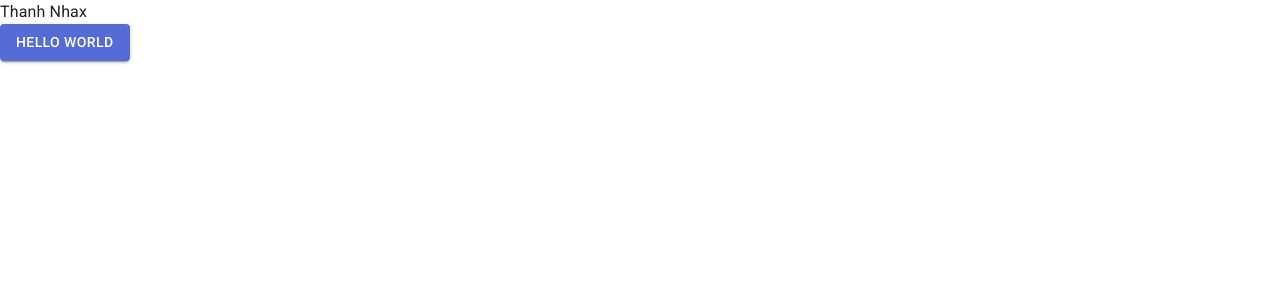
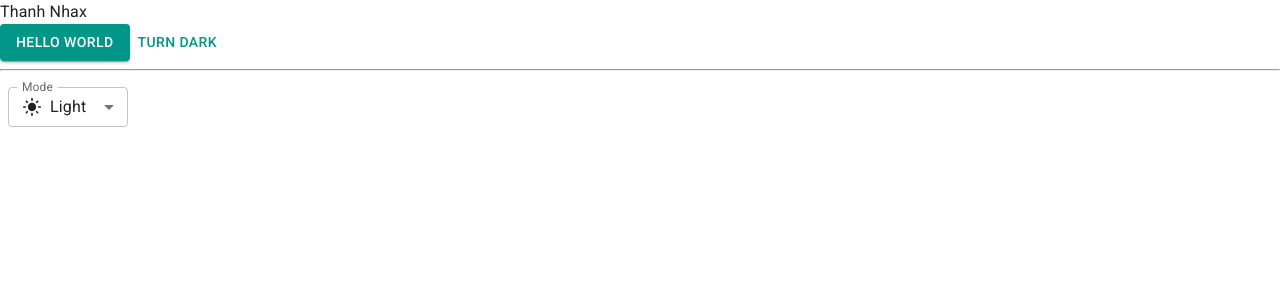
Before and after one commit to ThanhNhax/trello-web, a React (Vite) app: page / in a window 1280 px wide. Shown: the top 300 px of the page. Built offline with nearby package versions, Linux system fonts and the light colour scheme.

Commit message:
customs mode dark light system

```diff
--- a/src/App.jsx
+++ b/src/App.jsx
@@ -1,10 +1,74 @@
 import Button from '@mui/material/Button'
+
+import { useColorScheme } from '@mui/material/styles'
+import InputLabel from '@mui/material/InputLabel'
+import MenuItem from '@mui/material/MenuItem'
+import FormControl from '@mui/material/FormControl'
+import Select from '@mui/material/Select'
+import Box from '@mui/material/Box'
+import LightMode from '@mui/icons-material/LightMode'
+import DarkModeOutlined from '@mui/icons-material/DarkModeOutlined'
+import SettingsBrightness from '@mui/icons-material/SettingsBrightness'
+
+function ModeSelect() {
+  const { mode, setMode } = useColorScheme()
+
+  const handleChange = (event) => {
+    setMode(event.target.value)
+  }
+
+  return (
+    <FormControl sx={{ m: 1, minWidth: 120 }} size='small'>
+      <InputLabel id='label-select-dark-light-mode'>Mode</InputLabel>
+      <Select
+        labelId='label-select-dark-light-mode'
+        id='demo-light-small'
+        value={mode}
+        label='Mode'
+        onChange={handleChange}
+      >
+        <MenuItem value={'light'}>
+          <Box sx={{ display: 'flex', alignItems: 'center', gap: 1 }}>
+            <LightMode fontSize='small' /> Light
+          </Box>
+        </MenuItem>
+        <MenuItem value={'dark'}>
+          <Box sx={{ display: 'flex', alignItems: 'center', gap: 1 }}>
+            <DarkModeOutlined fontSize='small' /> Dark
+          </Box>
+        </MenuItem>
+        <MenuItem>
+          <Box sx={{ display: 'flex', alignItems: 'center', gap: 1 }}>
+            <SettingsBrightness fontSize='small' /> System
+          </Box>
+        </MenuItem>
+      </Select>
+    </FormControl>
+  )
+}
+
+function ModeToggle() {
+  const { mode, setMode } = useColorScheme()
+
+  return (
+    <Button
+      onClick={() => {
+        setMode(mode === 'light' ? 'dark' : 'light')
+      }}
+    >
+      {mode === 'light' ? 'Turn dark' : 'Turn light'}
+    </Button>
+  )
+}
 
 function App() {
   return (
     <>
       <div>Thanh Nhax</div>
       <Button variant='contained'>Hello world</Button>
+      <ModeToggle />
+      <hr />
+      <ModeSelect />
     </>
   )
 }
--- a/src/main.jsx
+++ b/src/main.jsx
@@ -2,14 +2,14 @@
 import ReactDOM from 'react-dom/client'
 import App from './App.jsx'
 import CssBaseline from '@mui/material/CssBaseline'
-import { ThemeProvider } from '@mui/material/styles'
+import { Experimental_CssVarsProvider as CssVarsProvider } from '@mui/material/styles'
 import theme from './theme.js'
 
 ReactDOM.createRoot(document.getElementById('root')).render(
   <React.StrictMode>
-    <ThemeProvider theme={theme}>
+    <CssVarsProvider theme={theme}>
       <CssBaseline />
       <App />
-    </ThemeProvider>
+    </CssVarsProvider>
   </React.StrictMode>
 )
--- a/src/theme.js
+++ b/src/theme.js
@@ -1,19 +1,23 @@
-import { createTheme } from '@mui/material/styles'
-import { red } from '@mui/material/colors'
+import { cyan, deepOrange, teal, orange } from '@mui/material/colors'
+import { experimental_extendTheme as extendTheme } from '@mui/material/styles'
 
 // Create a theme instance.
-const theme = createTheme({
-  palette: {
-    primary: {
-      main: '#556cd6'
+const theme = extendTheme({
+  colorSchemes: {
+    light: {
+      palette: {
+        primary: teal,
+        secondary: deepOrange
+      }
     },
-    secondary: {
-      main: '#19857b'
-    },
-    error: {
-      main: red.A400
+    dark: {
+      palette: {
+        primary: cyan,
+        secondary: orange
+      }
     }
   }
+  // ...other properties
 })
 
 export default theme
```
